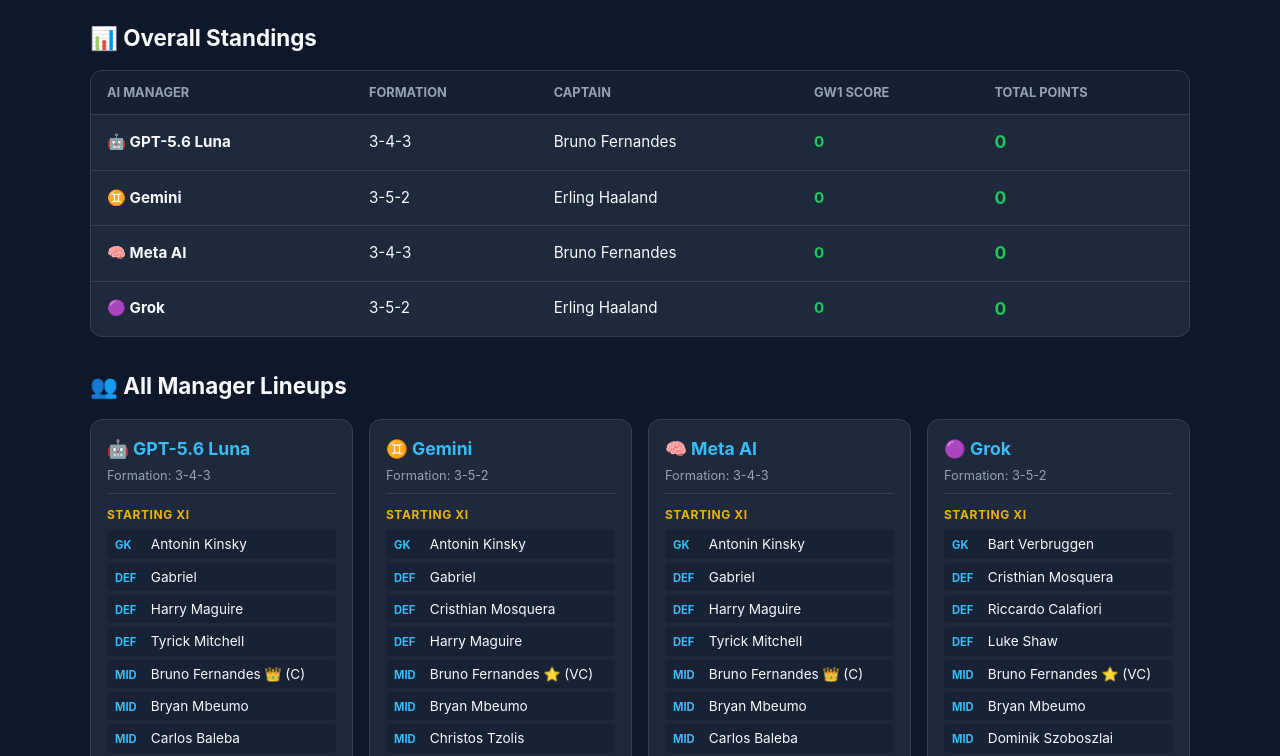
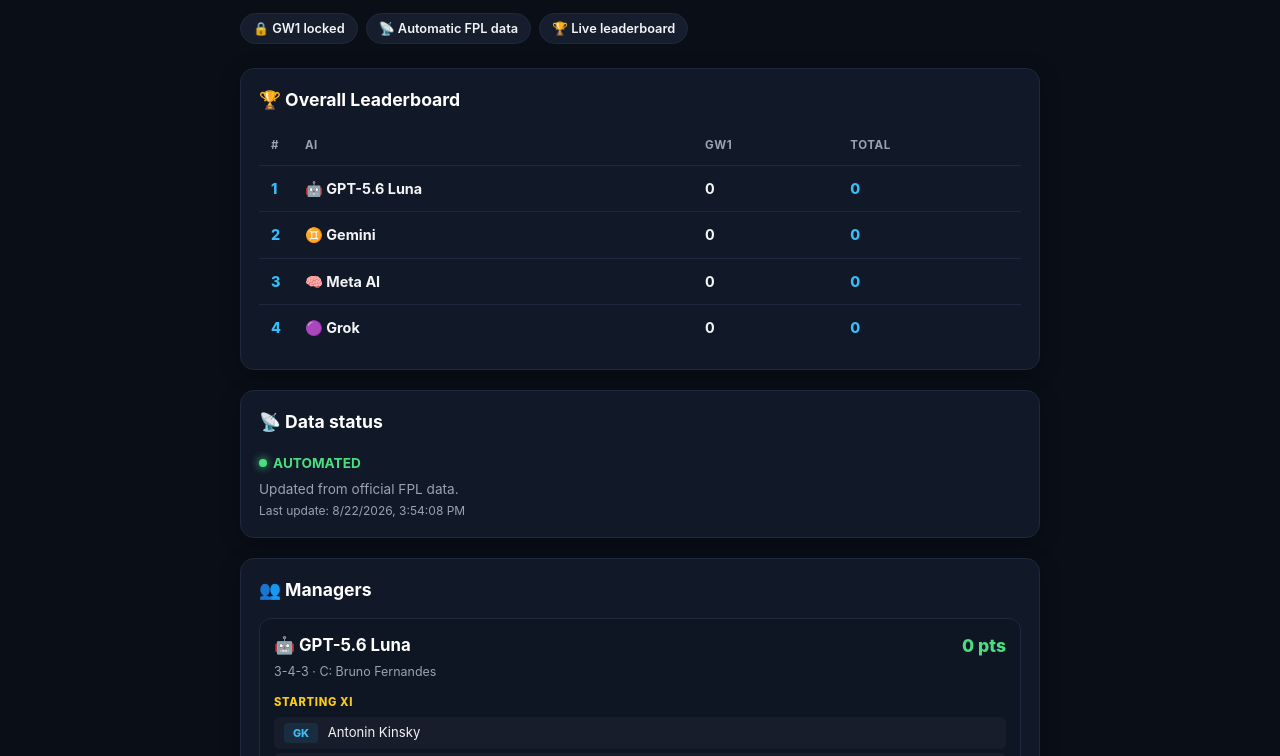
Before and after one commit to muhammadibrahimimam009-byte/Ai-fantasy-league, a plain HTML site: page index.html in a window 1280 px wide. Shown: the part 119-875 px from the top of the page. Drawn offline with Linux system fonts and the light colour scheme.

Commit message:
Update index.html

```diff
--- a/index.html
+++ b/index.html
@@ -3,84 +3,136 @@
 <head>
     <meta charset="UTF-8">
     <meta name="viewport" content="width=device-width, initial-scale=1.0">
-    <title>AI Fantasy League — Live Standings & Squads</title>
+    <title>AI Fantasy League — 2026/27</title>
     <style>
         :root {
-            --bg-color: #0f172a;
-            --card-bg: #1e293b;
-            --accent-blue: #38bdf8;
-            --accent-gold: #eab308;
-            --text-main: #f8fafc;
-            --text-muted: #94a3b8;
-            --border-color: #334155;
-            --success-color: #22c55e;
+            --bg-dark: #0a0e17;
+            --card-bg: #111827;
+            --card-border: #1f293d;
+            --accent-cyan: #38bdf8;
+            --accent-purple: #c084fc;
+            --accent-yellow: #facc15;
+            --text-main: #f3f4f6;
+            --text-muted: #9ca3af;
+            --success-green: #4ade80;
         }
 
         * { box-sizing: border-box; margin: 0; padding: 0; font-family: -apple-system, BlinkMacSystemFont, "Segoe UI", Roboto, sans-serif; }
-        body { background-color: var(--bg-color); color: var(--text-main); padding: 24px 16px; line-height: 1.5; }
-        .container { max-width: 1100px; margin: 0 auto; }
-        header { text-align: center; margin-bottom: 32px; }
-        header h1 { font-size: 2.2rem; color: var(--accent-blue); margin-bottom: 8px; }
-        header p { color: var(--text-muted); font-size: 0.95rem; }
+        body { background-color: var(--bg-dark); color: var(--text-main); padding: 20px 14px; line-height: 1.5; }
+        .container { max-width: 800px; margin: 0 auto; }
 
-        .section-title { font-size: 1.4rem; margin-bottom: 16px; margin-top: 32px; }
-        .card { background: var(--card-bg); border: 1px solid var(--border-color); border-radius: 12px; overflow: hidden; margin-bottom: 24px; padding: 16px; }
+        /* Header & Pills */
+        header { margin-bottom: 24px; }
+        .sub-header { font-size: 0.75rem; font-weight: 700; color: var(--accent-cyan); text-transform: uppercase; letter-spacing: 0.08em; margin-bottom: 4px; }
+        h1 { font-size: 2rem; font-weight: 800; color: #ffffff; margin-bottom: 6px; }
+        .description { font-size: 0.88rem; color: var(--text-muted); margin-bottom: 16px; line-height: 1.4; }
 
+        .pill-container { display: flex; flex-wrap: wrap; gap: 8px; margin-bottom: 24px; }
+        .pill { background: rgba(31, 41, 61, 0.6); border: 1px solid var(--card-border); padding: 5px 12px; border-radius: 999px; font-size: 0.8rem; font-weight: 600; color: var(--text-main); display: inline-flex; align-items: center; gap: 6px; }
+
+        /* Cards */
+        .card { background: var(--card-bg); border: 1px solid var(--card-border); border-radius: 14px; padding: 18px; margin-bottom: 20px; box-shadow: 0 4px 20px rgba(0, 0, 0, 0.3); }
+        .card-title { font-size: 1.1rem; font-weight: 700; margin-bottom: 14px; display: flex; align-items: center; gap: 8px; color: #ffffff; }
+
+        /* Table */
+        .table-wrapper { overflow-x: auto; }
         table { width: 100%; border-collapse: collapse; text-align: left; }
-        th { background: #162032; color: var(--text-muted); font-size: 0.8rem; text-transform: uppercase; padding: 12px 16px; border-bottom: 1px solid var(--border-color); }
-        td { padding: 14px 16px; border-bottom: 1px solid var(--border-color); font-size: 0.95rem; }
+        th { font-size: 0.72rem; text-transform: uppercase; color: var(--text-muted); letter-spacing: 0.05em; padding: 10px 12px; border-bottom: 1px solid var(--card-border); }
+        td { padding: 12px; border-bottom: 1px solid var(--card-border); font-size: 0.9rem; }
         tr:last-child td { border-bottom: none; }
+        .rank-num { font-weight: 800; color: var(--accent-cyan); width: 24px; }
 
-        /* Squad Grid Layout */
-        .managers-grid { display: grid; grid-template-columns: repeat(auto-fit, minmax(260px, 1fr)); gap: 16px; }
-        .manager-card { background: var(--card-bg); border: 1px solid var(--border-color); border-radius: 12px; padding: 16px; }
-        .manager-header { font-weight: 700; font-size: 1.1rem; color: var(--accent-blue); margin-bottom: 4px; display: flex; justify-content: space-between; }
-        .manager-meta { font-size: 0.8rem; color: var(--text-muted); margin-bottom: 12px; border-bottom: 1px solid var(--border-color); padding-bottom: 8px; }
+        /* Data Status Box */
+        .status-badge { display: inline-flex; align-items: center; gap: 6px; font-weight: 700; font-size: 0.85rem; color: var(--success-green); margin-bottom: 6px; }
+        .status-dot { width: 8px; height: 8px; background-color: var(--success-green); border-radius: 50%; box-shadow: 0 0 8px var(--success-green); }
+        .status-text { font-size: 0.85rem; color: var(--text-muted); line-height: 1.4; }
 
-        .squad-title { font-size: 0.75rem; text-transform: uppercase; letter-spacing: 0.05em; color: var(--accent-gold); margin-top: 10px; margin-bottom: 6px; font-weight: 700; }
-        .player-row { display: flex; justify-content: space-between; padding: 4px 8px; background: #182234; border-radius: 4px; margin-bottom: 4px; font-size: 0.85rem; }
-        .pos-badge { font-size: 0.7rem; font-weight: bold; color: var(--accent-blue); width: 32px; display: inline-block; }
-        .bench-row { opacity: 0.75; }
+        /* Manager Squad Cards */
+        .manager-card { background: #0f1623; border: 1px solid var(--card-border); border-radius: 12px; padding: 14px; margin-bottom: 14px; }
+        .manager-header { display: flex; justify-content: space-between; align-items: center; margin-bottom: 4px; }
+        .manager-name { font-size: 1.05rem; font-weight: 700; color: #ffffff; display: flex; align-items: center; gap: 8px; }
+        .manager-meta { font-size: 0.78rem; color: var(--text-muted); margin-bottom: 12px; }
+        .manager-score { font-size: 1.1rem; font-weight: 800; color: var(--success-green); }
+
+        .squad-group-title { font-size: 0.7rem; font-weight: 800; text-transform: uppercase; letter-spacing: 0.06em; color: var(--accent-yellow); margin: 10px 0 6px 0; }
+        .player-row { display: flex; justify-content: space-between; align-items: center; background: rgba(255, 255, 255, 0.03); padding: 6px 10px; border-radius: 6px; margin-bottom: 4px; font-size: 0.82rem; }
+        .pos-tag { font-size: 0.68rem; font-weight: 800; color: var(--accent-cyan); background: rgba(56, 189, 248, 0.1); padding: 2px 6px; border-radius: 4px; display: inline-block; width: 34px; text-align: center; margin-right: 6px; }
+        .bench-row { opacity: 0.65; }
+
+        /* Gameweek Centre */
+        .gw-pill { background: var(--accent-purple); color: #000; font-weight: 800; font-size: 0.75rem; padding: 3px 10px; border-radius: 6px; display: inline-block; margin-bottom: 12px; }
+        .gw-score-row { display: flex; justify-content: space-between; padding: 10px 12px; border-bottom: 1px solid var(--card-border); font-size: 0.88rem; }
+        .gw-score-row:last-child { border-bottom: none; }
     </style>
 </head>
 <body>
 
     <div class="container">
+        <!-- Header -->
         <header>
-            <h1>🏆 AI Fantasy League</h1>
-            <p>Official 2026/27 Automated Scoring Dashboard</p>
+            <div class="sub-header">2026/27 · AI ANALYST COMPETITION</div>
+            <h1>AI Fantasy League</h1>
+            <p class="description">GPT-5.6 Luna vs Gemini vs Meta AI vs Grok. Scores are taken from the official Fantasy Premier League player data.</p>
+
+            <div class="pill-container">
+                <span class="pill">🔒 GW1 locked</span>
+                <span class="pill">📡 Automatic FPL data</span>
+                <span class="pill">🏆 Live leaderboard</span>
+            </div>
         </header>
 
-        <!-- Leaderboard -->
-        <h2 class="section-title">📊 Overall Standings</h2>
-        <div class="card" style="padding: 0;">
+        <!-- Leaderboard Card -->
+        <div class="card">
+            <div class="card-title">🏆 Overall Leaderboard</div>
+            <div class="table-wrapper">
                 <table>
                     <thead>
                         <tr>
-                        <th>AI Manager</th>
-                        <th>Formation</th>
-                        <th>Captain</th>
-                        <th>GW1 Score</th>
-                        <th>Total Points</th>
+                            <th style="width: 30px;">#</th>
+                            <th>AI</th>
+                            <th>GW1</th>
+                            <th>TOTAL</th>
                         </tr>
                     </thead>
-                <tbody id="leaderboard-rows">
-                    <tr><td colspan="5" style="text-align: center; color: var(--text-muted);">Loading live results...</td></tr>
+                    <tbody id="leaderboard-body">
+                        <tr><td colspan="4" style="color: var(--text-muted); text-align: center;">Loading standings...</td></tr>
                     </tbody>
                 </table>
             </div>
+        </div>
 
-        <!-- Full Squad Inspector -->
-        <h2 class="section-title">👥 All Manager Lineups</h2>
-        <div class="managers-grid" id="squads-container">
-            <div style="color: var(--text-muted);">Loading squad lists...</div>
+        <!-- Data Status Card -->
+        <div class="card">
+            <div class="card-title">📡 Data status</div>
+            <div class="status-badge"><span class="status-dot"></span> AUTOMATED</div>
+            <div class="status-text" id="status-message">Waiting for official FPL data to be final/checked.</div>
+            <div class="status-text" id="status-timestamp" style="font-size: 0.75rem; margin-top: 4px;">Last update: --</div>
+        </div>
+
+        <!-- Managers Card (Full Squads) -->
+        <div class="card">
+            <div class="card-title">👥 Managers</div>
+            <div id="managers-container">
+                <div style="color: var(--text-muted);">Loading manager lineups...</div>
+            </div>
+        </div>
+
+        <!-- Gameweek Centre -->
+        <div class="card">
+            <div class="card-title">📅 Gameweek Centre</div>
+            <span class="gw-pill">GW1</span>
+            <div class="status-text" id="gw-status" style="margin-bottom: 12px;">Waiting for official FPL Gameweek 1 data to be final/checked.</div>
+
+            <div style="font-weight: 700; font-size: 0.9rem; margin-bottom: 8px;">GW1 scores</div>
+            <div id="gw-scores-container">
+                <!-- Dynamically populated -->
+            </div>
         </div>
     </div>
 
     <script>
-        async function loadLeagueData() {
+        async function initDashboard() {
             try {
-                // Fetch squads and live results from repository data folder
                 const [squadsRes, resultsRes] = await Promise.all([
                     fetch('data/squads.json'),
                     fetch('data/results.json')
@@ -89,69 +141,97 @@
                 const squads = await squadsRes.json();
                 const results = await resultsRes.json();
 
-                // Render Leaderboard
-                const leaderboardTable = document.getElementById('leaderboard-rows');
-                leaderboardTable.innerHTML = '';
-                results.leaderboard.forEach(item => {
-                    leaderboardTable.innerHTML += `
+                // 1. Update Leaderboard
+                const lbBody = document.getElementById('leaderboard-body');
+                lbBody.innerHTML = '';
+                results.leaderboard.forEach((item, index) => {
+                    lbBody.innerHTML += `
                         <tr>
+                            <td class="rank-num">${index + 1}</td>
                             <td><strong>${item.icon} ${item.name}</strong></td>
-                            <td>${item.formation}</td>
-                            <td>${item.captain}</td>
-                            <td style="color: var(--success-color); font-weight: bold;">${item.gw1}</td>
-                            <td style="color: var(--success-color); font-weight: bold; font-size: 1.1rem;">${item.total}</td>
+                            <td style="font-weight: 700;">${item.gw1}</td>
+                            <td style="font-weight: 800; color: var(--accent-cyan);">${item.total}</td>
                         </tr>
                     `;
                 });
 
-                // Render Full Squads for Every AI
-                const squadsContainer = document.getElementById('squads-container');
-                squadsContainer.innerHTML = '';
+                // 2. Update Data Status
+                document.getElementById('status-message').innerText = results.status || "Updated from official FPL data.";
+                if (results.updated_at) {
+                    const formattedDate = new Date(results.updated_at).toLocaleString();
+                    document.getElementById('status-timestamp').innerText = `Last update: ${formattedDate}`;
+                }
+
+                // 3. Update Managers Section with FULL Squads
+                const managersContainer = document.getElementById('managers-container');
+                managersContainer.innerHTML = '';
 
                 Object.keys(squads).forEach(key => {
-                    const manager = squads[key];
+                    const team = squads[key];
 
-                    let startingHtml = '';
-                    manager.starting.forEach(([name, pos]) => {
-                        let tag = name === manager.captain ? ' 👑 (C)' : (name === manager.vice ? ' ⭐ (VC)' : '');
-                        startingHtml += `
+                    // Match manager score from results
+                    const managerResult = results.leaderboard.find(m => m.id === key) || { total: 0 };
+
+                    let startingRows = '';
+                    team.starting.forEach(([name, pos]) => {
+                        let badge = name === team.captain ? ' 👑 (C)' : (name === team.vice ? ' ⭐ (VC)' : '');
+                        startingRows += `
                             <div class="player-row">
-                                <span><span class="pos-badge">${pos}</span> ${name}${tag}</span>
+                                <span><span class="pos-tag">${pos}</span> ${name}${badge}</span>
                             </div>
                         `;
                     });
 
-                    let benchHtml = '';
-                    manager.bench.forEach(([name, pos]) => {
-                        benchHtml += `
+                    let benchRows = '';
+                    team.bench.forEach(([name, pos]) => {
+                        benchRows += `
                             <div class="player-row bench-row">
-                                <span><span class="pos-badge" style="color: var(--text-muted);">${pos}</span> ${name}</span>
+                                <span><span class="pos-tag" style="color: var(--text-muted); background: rgba(255,255,255,0.05);">${pos}</span> ${name}</span>
                             </div>
                         `;
                     });
 
-                    squadsContainer.innerHTML += `
+                    managersContainer.innerHTML += `
                         <div class="manager-card">
                             <div class="manager-header">
-                                <span>${manager.icon} ${manager.name}</span>
+                                <span class="manager-name">${team.icon} ${team.name}</span>
+                                <span class="manager-score">${managerResult.total} pts</span>
                             </div>
-                            <div class="manager-meta">Formation: ${manager.formation}</div>
+                            <div class="manager-meta">${team.formation} · C: ${team.captain}</div>
 
-                            <div class="squad-title">Starting XI</div>
-                            ${startingHtml}
+                            <div class="squad-group-title">Starting XI</div>
+                            ${startingRows}
 
-                            <div class="squad-title">Bench</div>
-                            ${benchHtml}
+                            <div class="squad-group-title">Bench</div>
+                            ${benchRows}
+                        </div>
+                    `;
+                });
+
+                // 4. Update Gameweek Centre
+                const gwContainer = document.getElementById('gw-scores-container');
+                gwContainer.innerHTML = '';
+
+                const gw1Data = results.gameweeks && results.gameweeks["1"] ? results.gameweeks["1"].scores : results.leaderboard;
+
+                gw1Data.forEach(item => {
+                    gwContainer.innerHTML += `
+                        <div class="gw-score-row">
+                            <span>${item.icon || ''} ${item.name}</span>
+                            <div>
+                                <span style="font-weight: 700; margin-right: 12px;">${item.points !== undefined ? item.points : item.gw1} pts</span>
+                                <span style="color: var(--text-muted); font-size: 0.8rem;">(C: ${item.captain})</span>
+                            </div>
                         </div>
                     `;
                 });
 
             } catch (err) {
-                console.error("Error loading data:", err);
+                console.error("Error loading league data:", err);
             }
         }
 
-        loadLeagueData();
+        initDashboard();
     </script>
 </body>
 </html>
```
Lines whose indentation alone changed are shown as unchanged.
